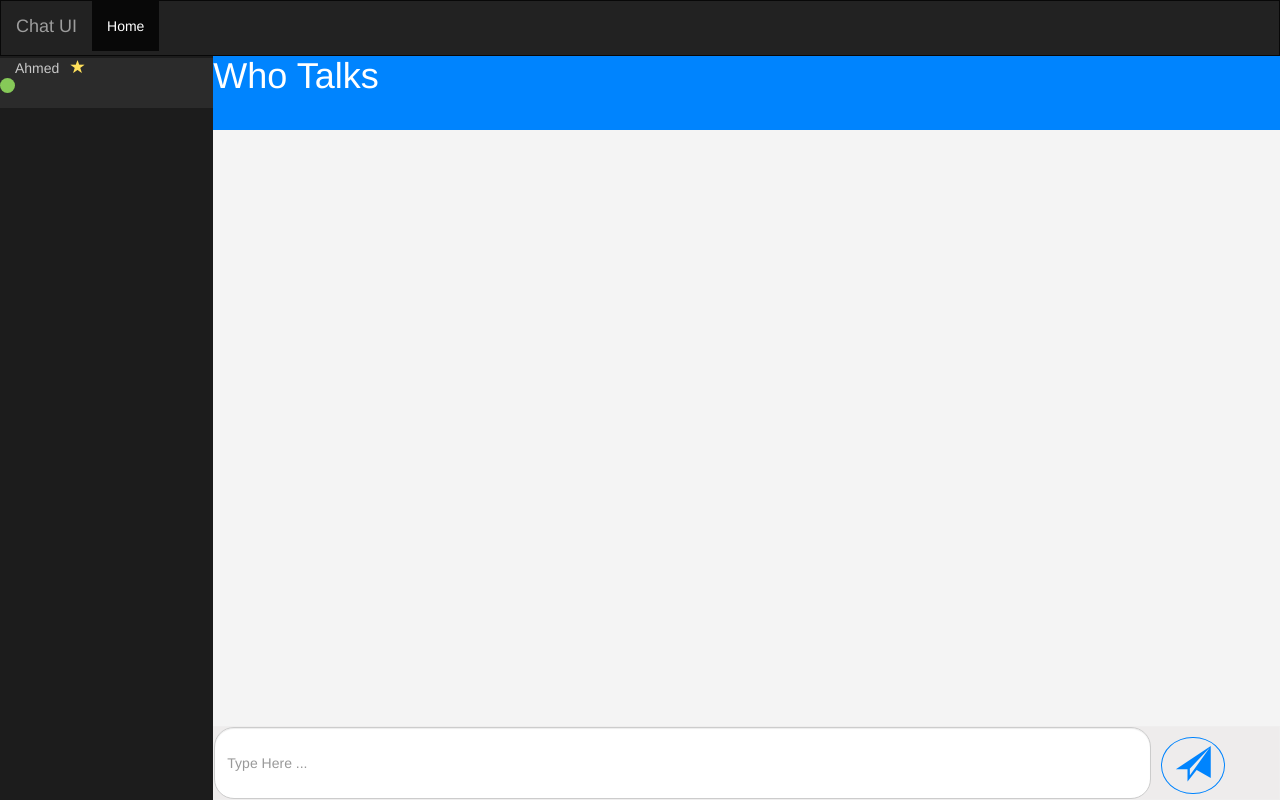
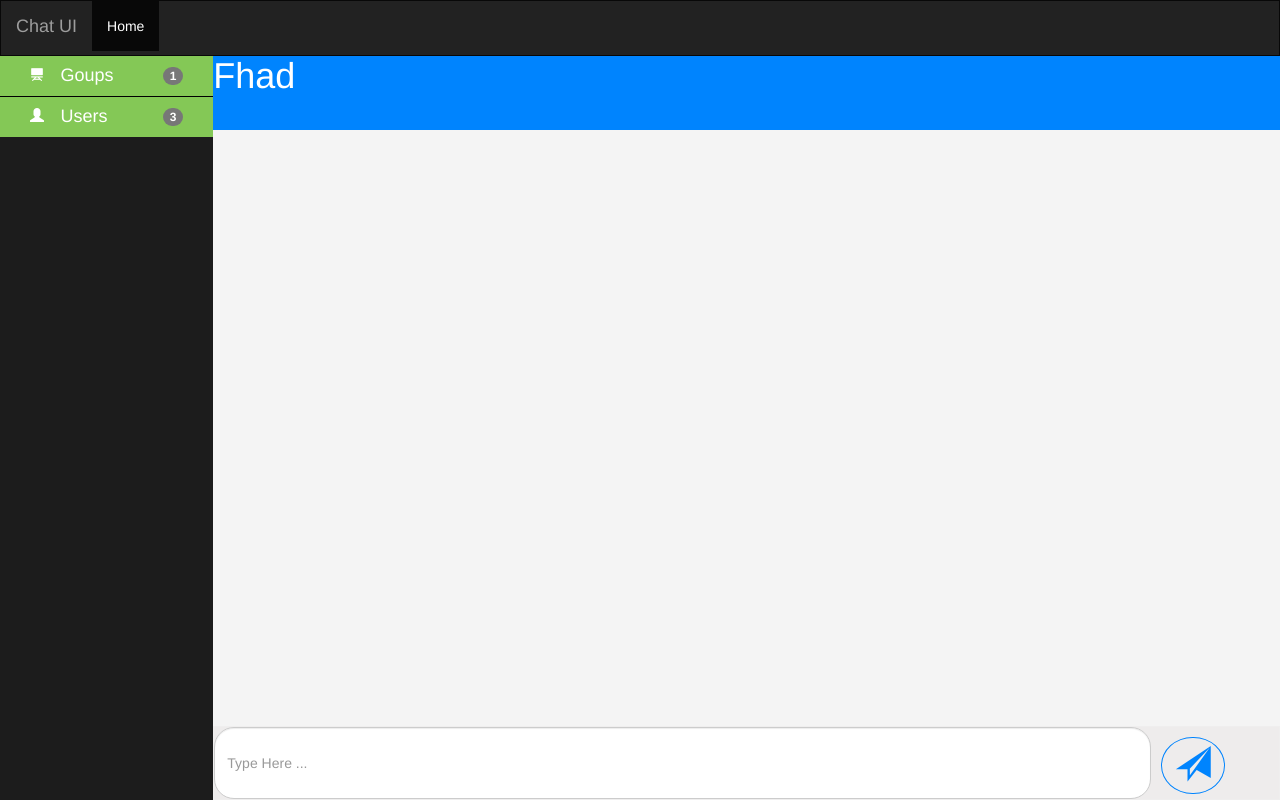
Before and after one commit to MeshalALbshry/Chat-UI, a plain HTML site: page index.html in a window 1280 px wide. Drawn offline with nearby package versions, Linux system fonts and the light colour scheme.

Commit message:
Collapse groups and users

```diff
--- a/chat.css
+++ b/chat.css
@@ -12,19 +12,30 @@ nav {
     overflow: scroll;
 }
 
-.group-menu{
-    height: 50px;
-    background: #FFE05B;
+.groups-menu{
+    background-color:#84C856 ;
+     color:white
+}
+.users-menu{
+    background-color:#84C856 ;
+    color:white ;
+    border-top:1px solid black;
 }
 
+.user-item{
+    color:white
+}
+.group-item{
+
+}
 .icon-item{
     color: #FFE05B;
 }
 
-.contact-item{
-    margin-top: 2px;
-    height: 50px;
-    background: #2B2B2B;
+
+
+.user-item .icon{
+    color: yellow;
 }
 
 #text {
@@ -36,15 +47,26 @@ nav {
     width: 15px;
     height: 15px;
     border-radius: 100px;
+    margin-left: 70px;
+    margin-top: 3px;
 }
 .contact-status-offline{
     background: #BBBBBB;
     width: 15px;
     height: 15px;
     border-radius: 100px;
+    margin-left: 70px;
+    margin-top: 3px;
 }
-.contact-item:hover{
+
+#status{
+    padding-top:9px;
+}
+.user-item:hover{
     background: #0B7C08;
+}
+.icon{
+    padding-top:9px;
 }
 /* ------------ End Chat Menu ------------ */
 
--- a/index.html
+++ b/index.html
@@ -28,16 +28,44 @@
         </div>
     </nav>
     <div class="col-md-2" id="chat-menu">
-        <div class="contact-item">
-            <span class="glyphicon glyphicon-star icon-item"></span>
-            <div id="text" class="col-md-4">Ahmed</div>
-            <div class="contact-status-online "></div>
+
+        <!-- Goups header  -->
+        <div class="col-md-12 groups-menu" data-toggle="collapse" data-target="#groups">
+            <div class="col-md-2 text-left" style="padding-top:9px"><span class="glyphicon glyphicon-blackboard"></span></div>
+            <div class="col-md-4 text-left"><h4>Goups</h4></div>
+            <div class="col-md-6 text-right" style="padding-top:9px"><span class="badge">1</span></div>
         </div>
+
+         <!-- Group items -->
+        <div id="groups" class="collapse">
+              <div class="col-md-12 user-item">
+                <div class="col-md-2 text-left icon"><span class="glyphicon glyphicon-blackboard"></span></div>
+                <div class="col-md-4 text-left"><h4>Militry</h4></div>
+            </div>
+        </div>
+
+         <!-- Users header  -->
+        <div class="col-md-12 users-menu" data-toggle="collapse" data-target="#users">
+                <div class="col-md-2 text-left" style="padding-top:9px"><span class="glyphicon glyphicon-user"></span></div>
+                <div class="col-md-4 text-left"><h4>Users</h4></div>
+                <div class="col-md-6 text-right" style="padding-top:9px"><span class="badge">3</span></div>
+        </div>
+
+        <!-- user items -->
+        <div id="users" class="collapse">
+              <div class="col-md-12 user-item">
+                   <div class="col-md-2 text-left icon"><span class="glyphicon glyphicon-star"></span></div>
+                   <div class="col-md-4 text-left"><h4>Fahad</h4></div>
+                   <div class="col-md-6 text-right" id="status"><div class="contact-status-online"></div></div>
+             </div>
+        </div>
+
+
     </div>
     <div class="col-md-10" id="chat-window">
         <!-- Chat Window -->
         <div id="who-talk">
-            <h1 id="text-who-talk">Who Talks</h1>
+            <h1 id="text-who-talk">Fhad</h1>
         </div>
 
         <div id="messages">
@@ -48,7 +76,7 @@
         <div id="input-message-div">
             <!-- Input Masssage Dive -->
             <input id="input-message" type="text" class="form-control" placeholder="Type Here ...">
-            <button id="btn-send" class="btn ">
+            <button id="btn-send" class="btn">
                 <span class="glyphicon glyphicon-send"></span>
             </button>
         </div>
```
